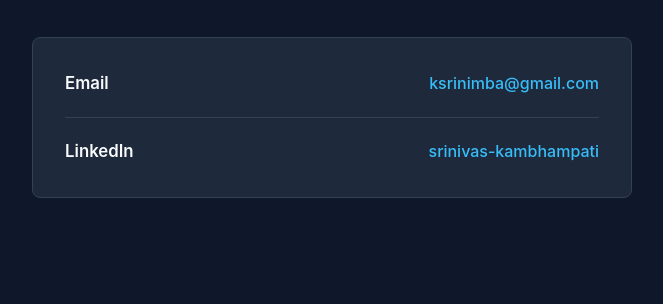
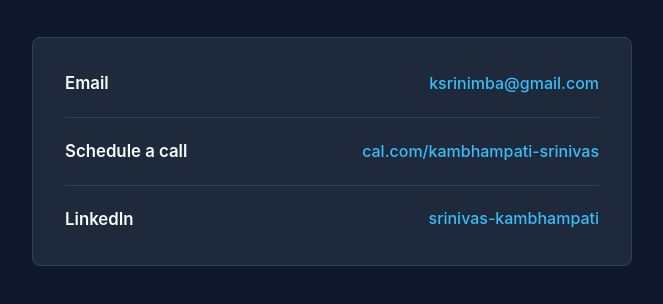
Before and after one commit to ksrinimba/personal-website, a plain HTML site: page contact.html in a window 1280 px wide. Shown: the part 284-588 px from the top of the page, without its empty margins (308-971 px from the left). Drawn offline with Linux system fonts and the light colour scheme.

Commit message:
Drop agenticai link; add cal.com booking link to contact page

```diff
--- a/contact.html
+++ b/contact.html
@@ -108,6 +108,12 @@
                 </span>
             </div>
             <div class="contact-method">
+                <span class="contact-label">Schedule a call</span>
+                <span class="contact-value">
+                    <a href="https://cal.com/kambhampati-srinivas-vbsaeu" target="_blank" rel="noopener noreferrer">cal.com/kambhampati-srinivas</a>
+                </span>
+            </div>
+            <div class="contact-method">
                 <span class="contact-label">LinkedIn</span>
                 <span class="contact-value">
                     <a href="https://www.linkedin.com/in/srinivas-kambhampati/" target="_blank" rel="noopener noreferrer">srinivas-kambhampati</a>
```
Also changed, not shown: index.html (+0 -1 lines).
